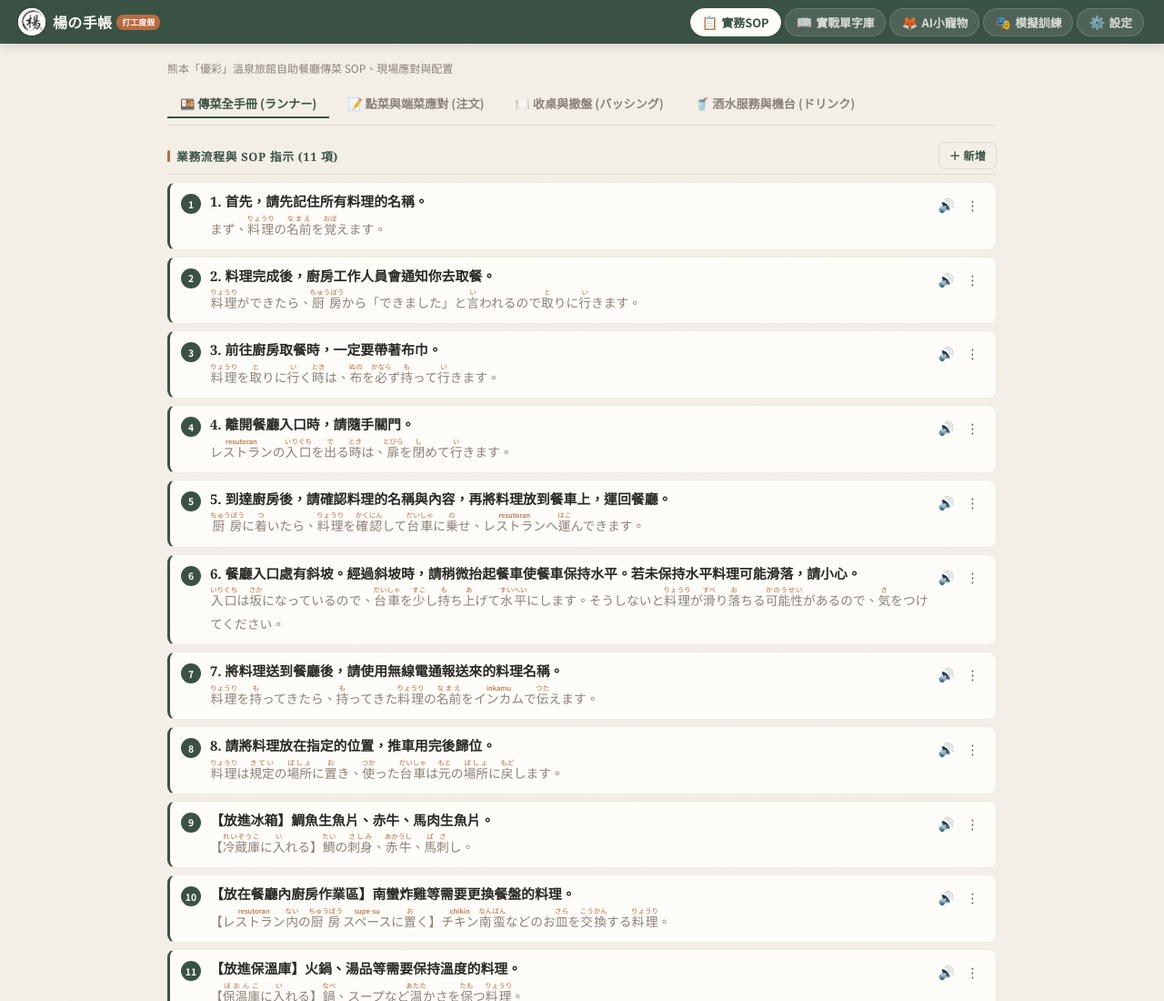
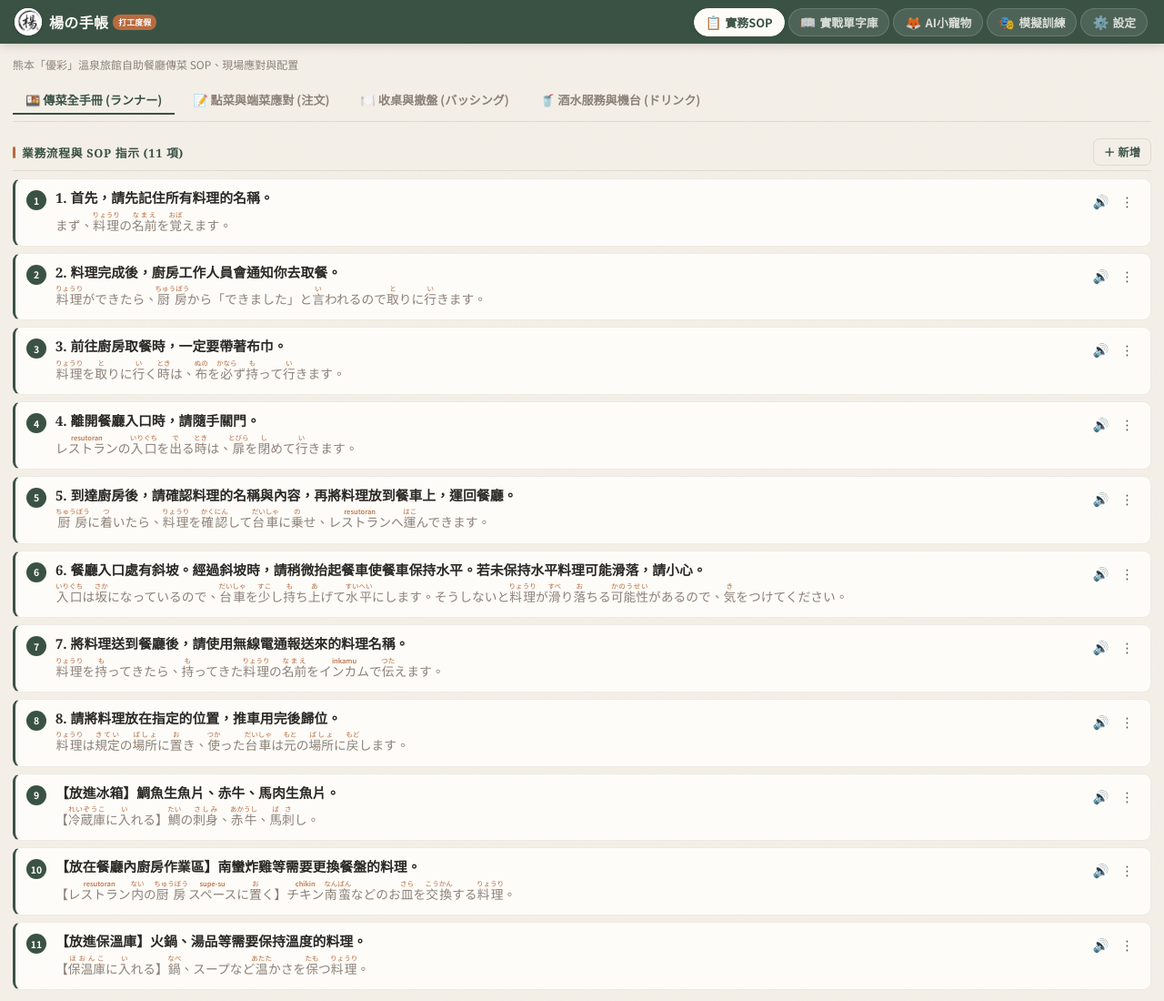
Before and after one commit to lily706272007-maker/yang-handbook, a plain HTML site: page index.html in a window 1280 px wide. Shown: the top 1100 px of the page at 91% size. Drawn offline with Linux system fonts and the light colour scheme.

Commit message:
擴展寬度與縮小左右留白

```diff
--- a/index.html
+++ b/index.html
@@ -104,9 +104,9 @@
 
   main {
     flex: 1;
-    padding: 14px 14px 48px;
+    padding: 12px 10px 48px;
     overflow-y: auto;
-    max-width: 960px;
+    max-width: 1280px;
     margin: 0 auto;
     width: 100%;
   }
@@ -750,8 +750,8 @@
      響應式補充
   ============================================================ */
   @media (min-width: 640px) {
-    main { padding: 18px 24px 48px; }
-    header.compact-top-header { padding: 0 20px; }
+    main { padding: 14px 14px 48px; }
+    header.compact-top-header { padding: 0 16px; }
   }
   @media (min-width: 900px) {
     .top-nav-btn { padding: 5px 12px; font-size: 0.8rem; }
```
